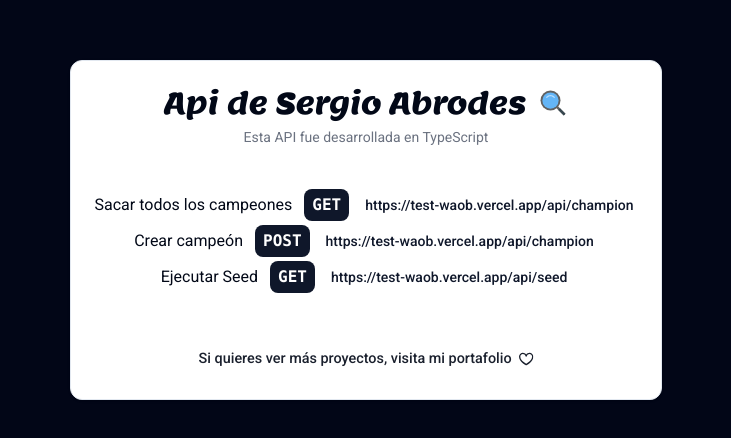
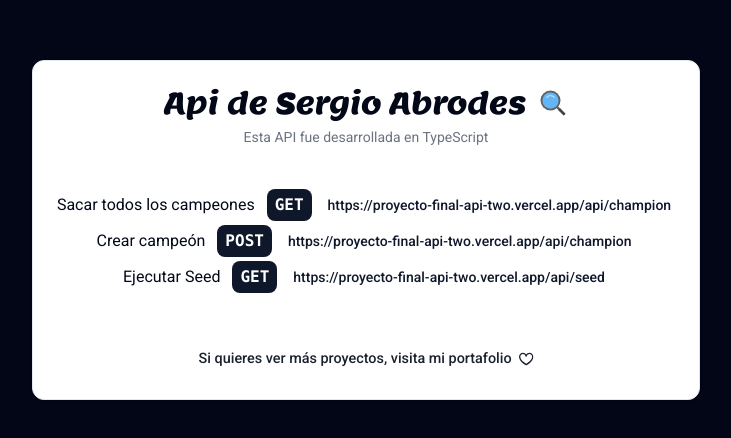
Before and after one commit to Mrheaven778/proyecto-final-api, a Next.js app: page / in a window 1280 px wide. Shown: the part 178-616 px from the top of the page, without its empty margins (274-1005 px from the left). Built offline with nearby package versions, Linux system fonts and the light colour scheme.

Commit message:
Update Header.tsx

```diff
--- a/src/components/Header.tsx
+++ b/src/components/Header.tsx
@@ -46,7 +46,7 @@ function Header() {
             </samp>
             <Button className="p-1" variant="link">
               <Link href="/api/champion">
-                https://test-waob.vercel.app/api/champion
+                https://proyecto-final-api-two.vercel.app/api/champion
               </Link>
             </Button>
           </li>
@@ -56,7 +56,7 @@ function Header() {
               POST
             </samp>
             <Button className="p-1" variant="link">
-              https://test-waob.vercel.app/api/champion
+             https://proyecto-final-api-two.vercel.app/api/champion
             </Button>
           </li>
           <li className="flex items-center flex-wrap justify-center gap-3">
@@ -65,7 +65,7 @@ function Header() {
               GET
             </samp>
             <Button className="p-1" variant="link">
-              <Link href="/api/seed">https://test-waob.vercel.app/api/seed</Link>
+              <Link href="/api/seed">https://proyecto-final-api-two.vercel.app/api/seed</Link>
             </Button>
           </li>
         </ul>
```
